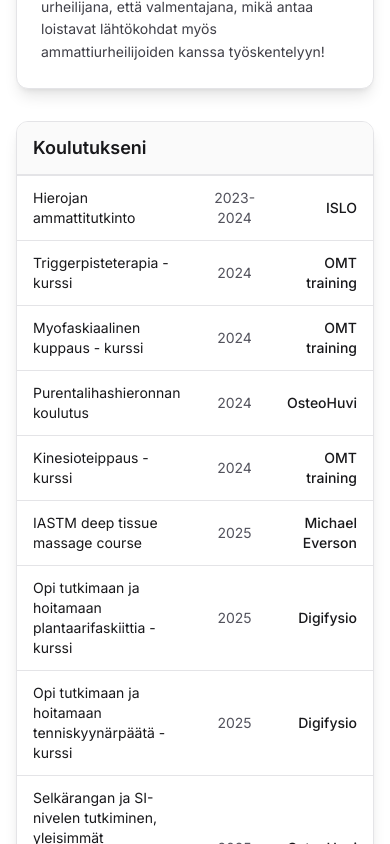
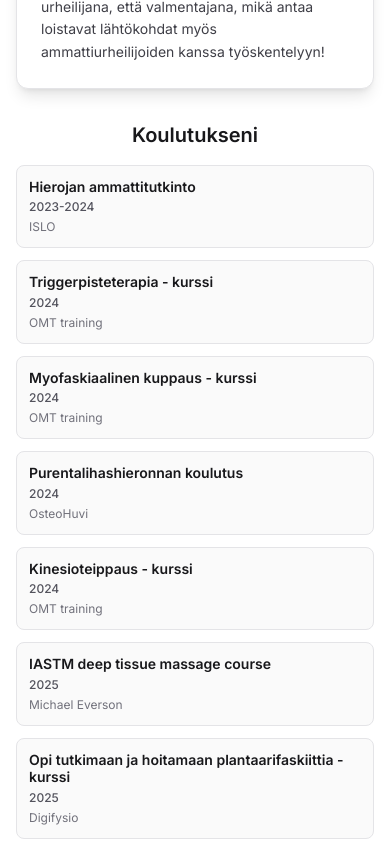
Before and after one commit to J-Laine/leo_ns, a Next.js app: page / in a window 390 px wide. Shown: the part 3200-4044 px from the top of the page. Built offline with nearby package versions, Linux system fonts and the light colour scheme.

Commit message:
Added responsive grid for "koulutukseni" section

```diff
--- a/src/components/AboutMe.tsx
+++ b/src/components/AboutMe.tsx
@@ -79,32 +79,33 @@ export function AboutMe({ className = "" }: AboutMeProps) {
       </div>
 
       {/* Education Section */}
-      <div className="bg-white dark:bg-zinc-800 rounded-xl border border-zinc-200 dark:border-zinc-700 shadow-lg overflow-hidden mb-8">
-        <div className="bg-zinc-50 dark:bg-zinc-700 px-4 sm:px-6 py-3 border-b border-zinc-200 dark:border-zinc-600">
-          <h3 className="text-lg font-semibold text-zinc-900 dark:text-zinc-100">Koulutukseni</h3>
-        </div>
+      <div className="mb-8">
+        <h3 className="text-xl sm:text-2xl font-semibold text-zinc-900 dark:text-zinc-100 mb-4 text-center">
+          Koulutukseni
+        </h3>
 
-        <div className="overflow-x-auto">
-          <table className="w-full">
-            <tbody>
-              {education.map((item, index) => (
-                <tr
-                  key={index}
-                  className="border-t border-zinc-200 dark:border-zinc-600 hover:bg-zinc-50 dark:hover:bg-zinc-700/30 transition-colors duration-200"
-                >
-                  <td className="py-3 px-4 sm:px-6 text-sm sm:text-base text-zinc-900 dark:text-zinc-100">
-                    {item.course}
-                  </td>
-                  <td className="py-3 px-4 sm:px-6 text-sm sm:text-base text-zinc-600 dark:text-zinc-400 text-center">
+        {/* Grid for Education Items */}
+        <div className="grid grid-cols-1 gap-3 sm:gap-4">
+          {education.map((item, index) => (
+            <div
+              key={index}
+              className="bg-zinc-50 dark:bg-zinc-700 rounded-lg p-3 sm:p-4 border border-zinc-200 dark:border-zinc-600"
+            >
+              <div className="flex flex-col space-y-1">
+                <h4 className="font-semibold text-sm sm:text-base text-zinc-900 dark:text-zinc-100 leading-tight">
+                  {item.course}
+                </h4>
+                <div className="flex flex-col xs:flex-row xs:justify-between xs:items-center gap-1 xs:gap-2">
+                  <span className="text-xs sm:text-sm text-zinc-600 dark:text-zinc-400 font-medium">
                     {item.year}
-                  </td>
-                  <td className="py-3 px-4 sm:px-6 text-sm sm:text-base font-medium text-zinc-900 dark:text-zinc-100 text-right">
+                  </span>
+                  <span className="text-xs sm:text-sm text-zinc-500 dark:text-zinc-500">
                     {item.institution}
-                  </td>
-                </tr>
-              ))}
-            </tbody>
-          </table>
+                  </span>
+                </div>
+              </div>
+            </div>
+          ))}
         </div>
       </div>
 
```
